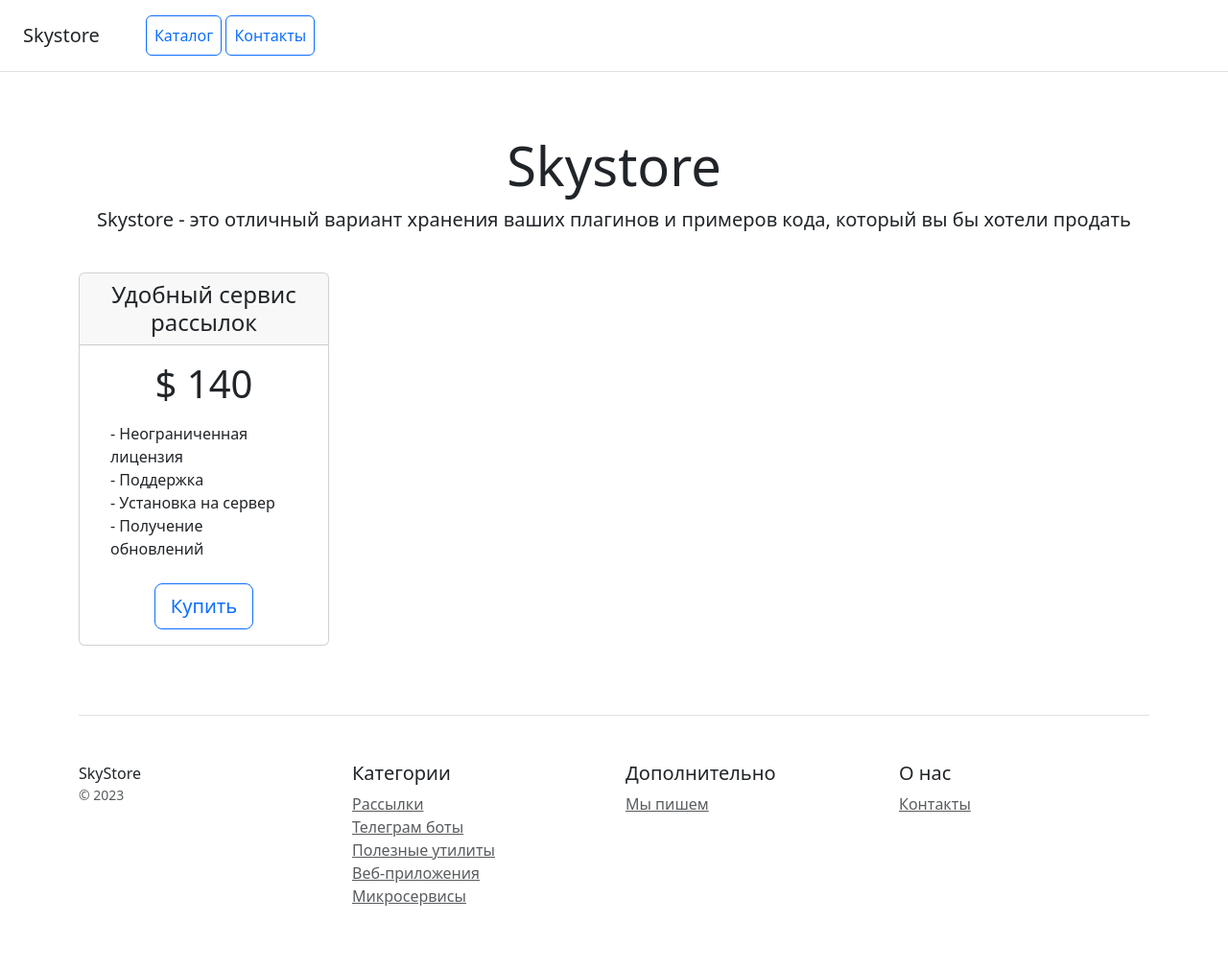
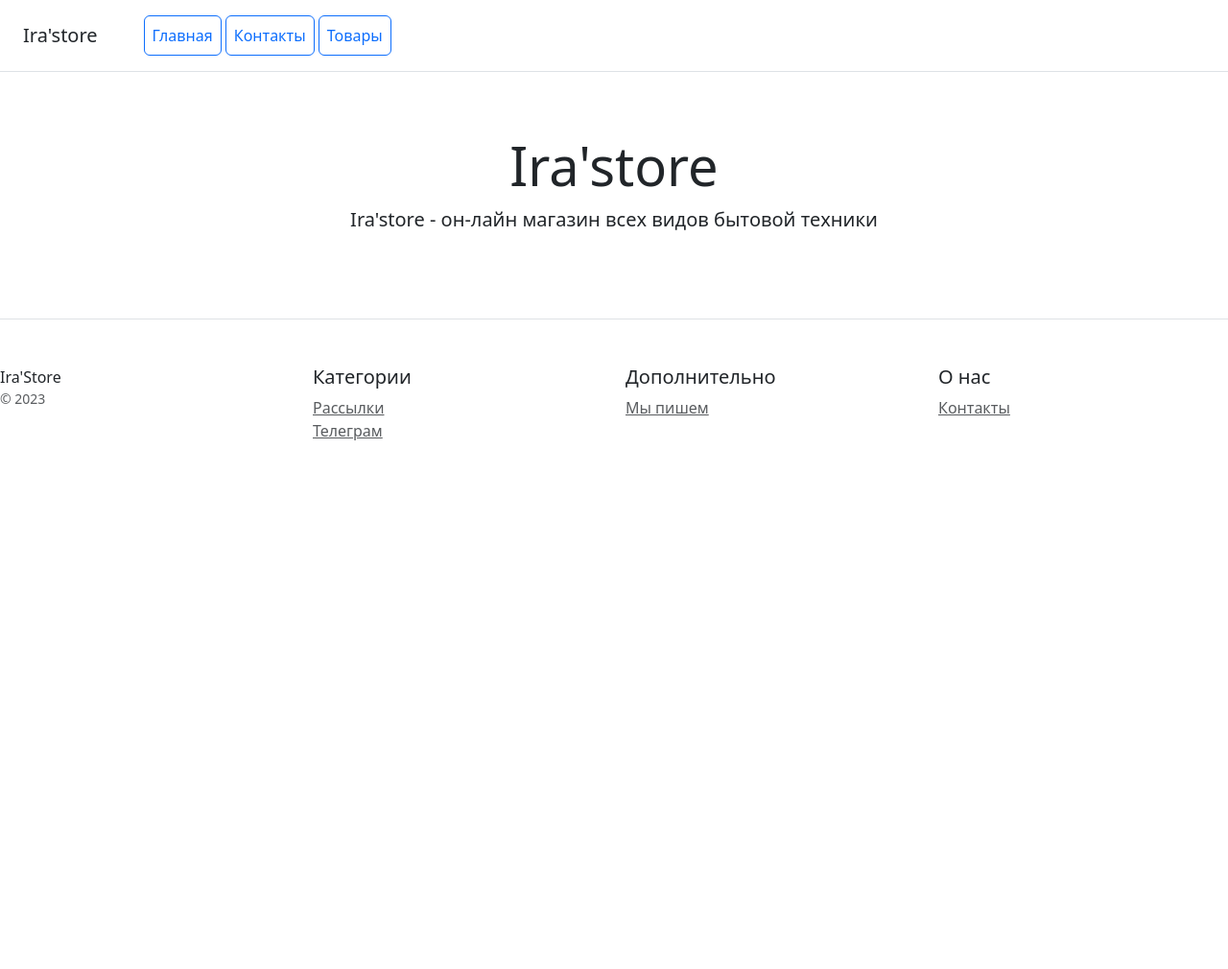
Before and after one commit to irinaloskutova/6course_hw_19_2, a Django app: page / in a window 1280 px wide. Shown: the whole page at 96% size. After the commit the page ends 459 px from the top, so only its background shows below. Run offline with Django 4.2, Linux system fonts and the light colour scheme; some libraries are stand-ins or nearby versions.

Commit message:
домашка 20.2 (без картинок)

```diff
--- /dev/null
+++ b/catalog/templates/catalog/base.html
@@ -0,0 +1,60 @@
+{% load static %}
+<!doctype html>
+<html lang="en">
+<head>
+    <meta charset="utf-8">
+    <meta name="viewport" content="width=device-width, initial-scale=1">
+    <title>Ira'store</title>
+    <link href="/static/css/bootstrap.min.css" rel="stylesheet">
+    <script src="{% static 'js/bootstrap.js' %}"></script>
+</head>
+<body>
+<div class="d-flex flex-column flex-md-row align-items-center p-3 px-md-4 mb-3 bg-white border-bottom box-shadow">
+    <h5 class="my-0 mr-md-auto font-weight-normal">Ira'store</h5>
+    <nav class="ms-5">
+        <a class="p-2 btn btn-outline-primary" href="{% url 'catalog:home' %}">Главная</a>
+        <a class="p-2 btn btn-outline-primary" href="{% url 'catalog:contacts' %}">Контакты</a>
+        <a class="p-2 btn btn-outline-primary" href="{% url 'catalog:products' %}">Товары</a>
+    </nav>
+</div>
+
+<main role="main">
+    <div class="row">
+        {% block content %}
+        {% endblock %}
+    </div>
+</main>
+
+<footer class="pt-4 my-md-5 pt-md-5 border-top">
+    <div class="row">
+        <div class="col-12 col-md">
+            Ira'Store
+            <small class="d-block mb-3 text-muted">&copy; 2023</small>
+        </div>
+        <div class="col-6 col-md">
+            <h5>Категории</h5>
+            <ul class="list-unstyled text-small">
+                <li><a class="text-muted" href="#">Рассылки</a></li>
+                <li><a class="text-muted" href="#">Телеграм</a></li>
+
+            </ul>
+        </div>
+        <div class="col-6 col-md">
+            <h5>Дополнительно</h5>
+            <ul class="list-unstyled text-small">
+                <li><a class="text-muted" href="#">Мы пишем</a></li>
+            </ul>
+        </div>
+        <div class="col-6 col-md">
+            <h5>О нас</h5>
+            <ul class="list-unstyled text-small">
+                <li><a class="text-muted" href="/contacts/">Контакты</a></li>
+            </ul>
+        </div>
+    </div>
+</footer>
+</div>
+
+<script src="/static/js/bootstrap.bundle.min.js"></script>
+</body>
+</html>
--- a/catalog/templates/catalog/home.html
+++ b/catalog/templates/catalog/home.html
@@ -1,79 +1,10 @@
-<!doctype html>
-<html lang="en">
-<head>
-    <meta charset="utf-8">
-    <meta name="viewport" content="width=device-width, initial-scale=1">
-    <title>Skystore</title>
-    <link href="/static/css/bootstrap.min.css" rel="stylesheet">
-</head>
-<body>
-<div class="d-flex flex-column flex-md-row align-items-center p-3 px-md-4 mb-3 bg-white border-bottom box-shadow">
-    <h5 class="my-0 mr-md-auto font-weight-normal">Skystore</h5>
-    <nav class="ms-5">
-        <a class="p-2 btn btn-outline-primary" href="/">Каталог</a>
-        <a class="p-2 btn btn-outline-primary" href="/contacts/">Контакты</a>
-    </nav>
-</div>
+{% extends 'catalog/base.html' %}
 
-<div class="pricing-header px-3 py-3 pt-md-5 pb-md-4 mx-auto text-center">
-    <h1 class="display-4">Skystore</h1>
-    <p class="lead">Skystore - это отличный вариант хранения ваших плагинов и примеров кода, который вы бы хотели
-        продать</p>
-</div>
+{% block content %}
 
-<div class="container">
-    <div class="row text-center">
-        <div class="col-3">
-            <div class="card mb-4 box-shadow">
-                <div class="card-header">
-                    <h4 class="my-0 font-weight-normal">Удобный сервис рассылок</h4>
-                </div>
-                <div class="card-body">
-                    <h1 class="card-title pricing-card-title">$ 140</h1>
-                    <ul class="list-unstyled mt-3 mb-4 text-start m-3">
-                        <li>- Неограниченная лицензия</li>
-                        <li>- Поддержка</li>
-                        <li>- Установка на сервер</li>
-                        <li>- Получение обновлений</li>
-                    </ul>
-                    <button type="button" class="btn btn-lg btn-block btn-outline-primary">Купить</button>
-                </div>
-            </div>
-        </div>
+    <div class="pricing-header px-3 py-3 pt-md-5 pb-md-4 mx-auto text-center">
+        <h1 class="display-4">Ira'store</h1>
+        <p class="lead">Ira'store - он-лайн магазин всех видов бытовой техники</p>
     </div>
 
-    <footer class="pt-4 my-md-5 pt-md-5 border-top">
-        <div class="row">
-            <div class="col-12 col-md">
-                SkyStore
-                <small class="d-block mb-3 text-muted">&copy; 2023</small>
-            </div>
-            <div class="col-6 col-md">
-                <h5>Категории</h5>
-                <ul class="list-unstyled text-small">
-                    <li><a class="text-muted" href="#">Рассылки</a></li>
-                    <li><a class="text-muted" href="#">Телеграм боты</a></li>
-                    <li><a class="text-muted" href="#">Полезные утилиты</a></li>
-                    <li><a class="text-muted" href="#">Веб-приложения</a></li>
-                    <li><a class="text-muted" href="#">Микросервисы</a></li>
-                </ul>
-            </div>
-            <div class="col-6 col-md">
-                <h5>Дополнительно</h5>
-                <ul class="list-unstyled text-small">
-                    <li><a class="text-muted" href="#">Мы пишем</a></li>
-                </ul>
-            </div>
-            <div class="col-6 col-md">
-                <h5>О нас</h5>
-                <ul class="list-unstyled text-small">
-                    <li><a class="text-muted" href="/contacts/">Контакты</a></li>
-                </ul>
-            </div>
-        </div>
-    </footer>
-</div>
-
-<script src="/static/js/bootstrap.bundle.min.js"></script>
-</body>
-</html>
+{% endblock %}
--- /dev/null
+++ b/catalog/templates/catalog/includes/inc_catalog_name.html
@@ -0,0 +1,3 @@
+<div class="pricing-header px-3 py-3 pt-md-5 pb-md-4 mx-auto text-center">
+    <h1 class="display-4">{{ title }}</h1>
+</div>
--- a/catalog/urls.py
+++ b/catalog/urls.py
@@ -1,11 +1,13 @@
 from django.urls import path
 
 from catalog.apps import CatalogConfig
-from catalog.views import contacts, home
+from catalog.views import contacts, home, products, product_card
 
 app_name = CatalogConfig.name
 
 urlpatterns = [
-    path('contacts/', contacts),
-    path('', home)
+    path('contacts/', contacts, name='contacts'),
+    path('', home, name='home'),
+    path('products/', products, name='products'),
+    path('product_card', product_card, name='product_card'),
 ]
--- a/catalog/views.py
+++ b/catalog/views.py
@@ -1,14 +1,54 @@
+import os
+
+from lib2to3.fixes.fix_input import context
+
 from django.shortcuts import render
+
+from catalog.models import Product
+from config import settings
 
 
 def contacts(request):
+    context = {'title': 'Контакты'}
     if request.method == 'POST':
         name = request.POST.get('name')
         phone = request.POST.get('phone')
         message = request.POST.get("message")
         print(f'You have new message from {name}({phone}): {message}')
-    return render(request, 'catalog/contacts.html')
+
+    return render(request, 'catalog/contacts.html', context)
 
 
 def home(request):
     return render(request, 'catalog/home.html')
+
+
+def products_3(request):
+    context = {
+        'object_list': Product.objects.all()[:3],
+        'title': 'Главная'
+    }
+    return render(request, 'catalog/products.html', context)
+
+
+def products(request):
+    context = {
+        'object_list': Product.objects.all(),
+        'title': 'Товары'
+    }
+    return render(request, 'catalog/products.html', context)
+
+
+def product_card(request):
+    context = {
+        'object_list': Product.objects.all(),
+        'title': 'Карточка товара'
+    }
+    return render(request, 'catalog/product_card.html', context)
+
+
+def index(request):
+    path = settings.MEDIA_ROOT
+    img_list = os.listdir(path + '/products')
+    context = {'images': img_list}
+    return render(request, "catalog/products.html", context)
--- a/config/settings.py
+++ b/config/settings.py
@@ -122,7 +122,7 @@ USE_TZ = True
 
 STATIC_URL = 'static/'
 MEDIA_URL = 'media/'
-MEDIA_ROOT = BASE_DIR/'media'
+MEDIA_ROOT = os.path.join(BASE_DIR/'media')
 
 # Default primary key field type
 # https://docs.djangoproject.com/en/4.2/ref/settings/#default-auto-field
```
Also changed, not shown: catalog/templates/catalog/contacts.html (+10 -59 lines), catalog/templates/catalog/includes/inc_product_card.html (added, +22 -0 lines), catalog/templates/catalog/product_card.html (added, +27 -0 lines), catalog/templates/catalog/products.html (added, +18 -0 lines), media/products/dexp.jpg (added), media/products/dexp_lRimVbt.jpg (added), media/products/inoi.jpg (added), media/products/realme21.jpg (added), media/products/telefunken.png (added), media/products/vestel.jpg (added), media/products/vestel_mrjeVuL.jpg (added).
